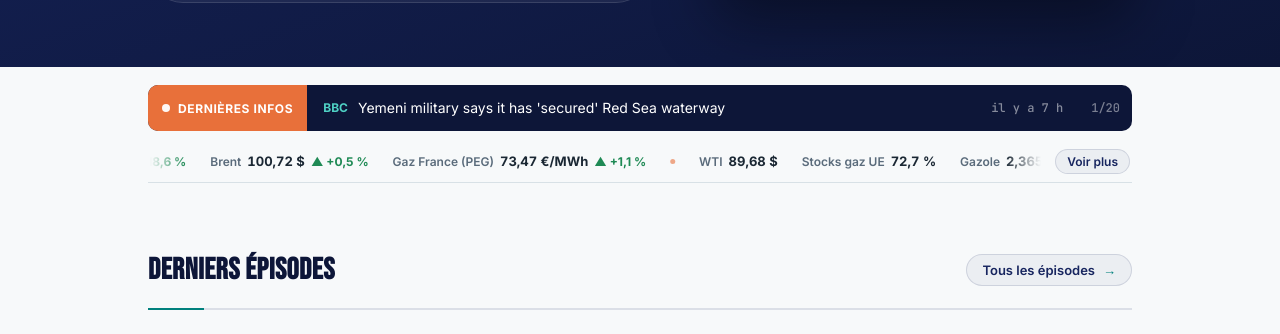
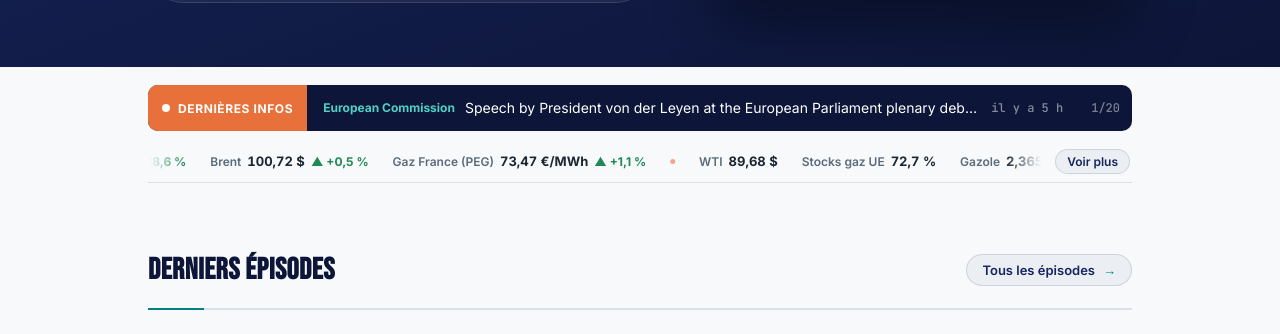
Before and after one commit to InsideEnergyMarkets/Inside-Energy-Markets, a Jekyll site: the page built from index.html, in a window 1280 px wide and 900 px high, scrolled down 417 px, cut to the strip 161-495 px from the top of the window. Built offline with Jekyll 4.4.1, drawn with Linux system fonts in a browser that asks for light colours.

Commit message:
Mise à jour automatique des actualités et incidents

```diff
--- a/_data/incidents.json
+++ b/_data/incidents.json
@@ -1,5 +1,5 @@
 {
- "updated_at": "2026-10-06T08:47:44+00:00",
+ "updated_at": "2026-10-06T10:47:41+00:00",
  "stats": {
   "total_30d": 29,
   "attacks_30d": 22,
--- a/_data/news.json
+++ b/_data/news.json
@@ -1,6 +1,13 @@
 {
- "updated_at": "2026-10-06T08:47:44+00:00",
+ "updated_at": "2026-10-06T10:47:40+00:00",
  "items": [
+  {
+   "title": "Speech by President von der Leyen at the European Parliament plenary debate in preparation of the European Council meeting of 15-16 October 2026",
+   "url": "https://ec.europa.eu/commission/presscorner/detail/en/SPEECH_26_2077",
+   "source": "European Commission",
+   "lang": "en",
+   "date": "2026-10-06T09:45:26+00:00"
+  },
   {
    "title": "Yemeni military says it has 'secured' Red Sea waterway",
    "url": "https://www.bbc.co.uk/news/articles/cw8rzd6lp0xpo?at_medium=RSS&at_campaign=rss",
@@ -133,13 +140,6 @@
    "source": "EIA",
    "lang": "en",
    "date": "2026-10-01T14:00:00+00:00"
-  },
-  {
-   "title": "Commission grants CB RES status to three additional cross-border renewable energy projects",
-   "url": "https://cinea.ec.europa.eu/news-events/news/commission-grants-cb-res-status-three-additional-cross-border-renewable-energy-projects-2026-10-01_en",
-   "source": "European Commission",
-   "lang": "en",
-   "date": "2026-10-01T11:36:01+00:00"
   }
  ]
 }
--- a/_data/podcast.json
+++ b/_data/podcast.json
@@ -1,5 +1,5 @@
 {
- "updated_at": "2026-10-06T08:47:44+00:00",
+ "updated_at": "2026-10-06T10:47:41+00:00",
  "episodes": {
   "10": {
    "audio": "https://anchor.fm/s/10edf0868/podcast/play/126486789/https%3A%2F%2Fd3ctxlq1ktw2nl.cloudfront.net%2Fstaging%2F2026-8-29%2F489715b9-9275-387d-cec8-06e4f3de2244.mp3",
```
